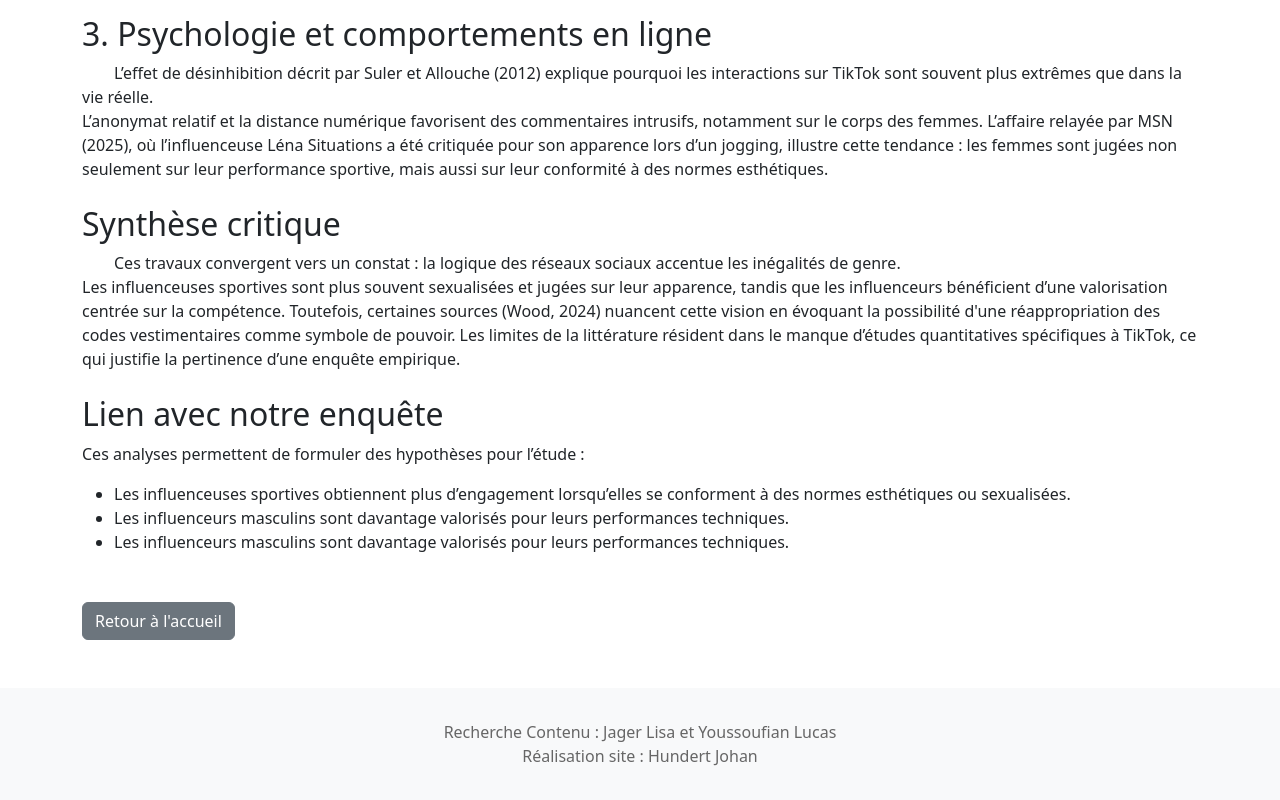
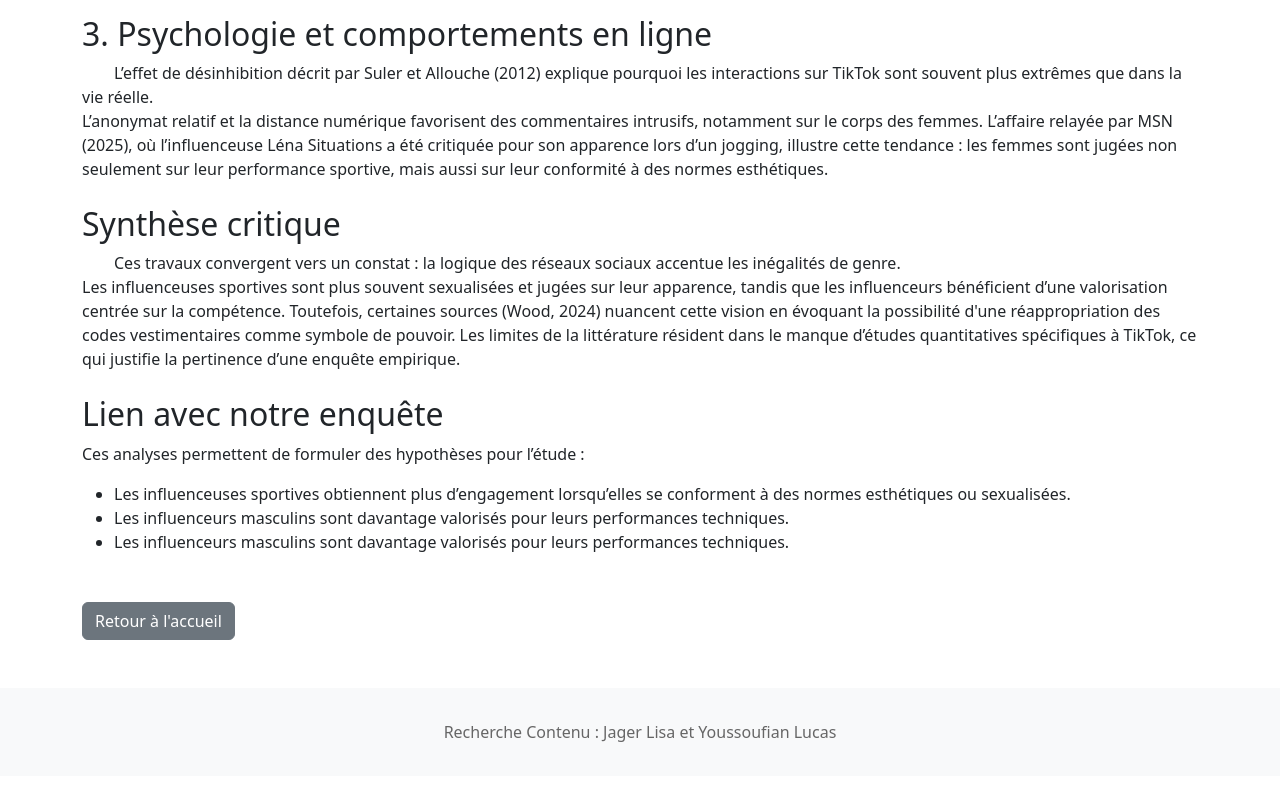
Before and after one commit to JoJohdt/Blog-Science-Po, a plain HTML site: page Litterature.html in a window 1280 px wide. Shown: the part 881-1681 px from the top of the page. After the commit the page ends 1657 px from the top, so only its background shows below. Drawn offline with nearby package versions, Linux system fonts and the light colour scheme.

Commit message:
Edit Footer

```diff
--- a/Litterature.html
+++ b/Litterature.html
@@ -79,7 +79,6 @@
   <footer class="footer bg-light">
         <div class="container">
             <p class="mb-0">Recherche Contenu : Jager Lisa et Youssoufian Lucas</p>
-            <p class="mb-0">Réalisation site : Hundert Johan </p>
         </div>
     </footer>
 
```
Also changed, not shown: bibliography.html (+0 -1 lines), index.html (+0 -1 lines), method.html (+0 -1 lines), results.html (+0 -1 lines), samples.html (+0 -1 lines).
